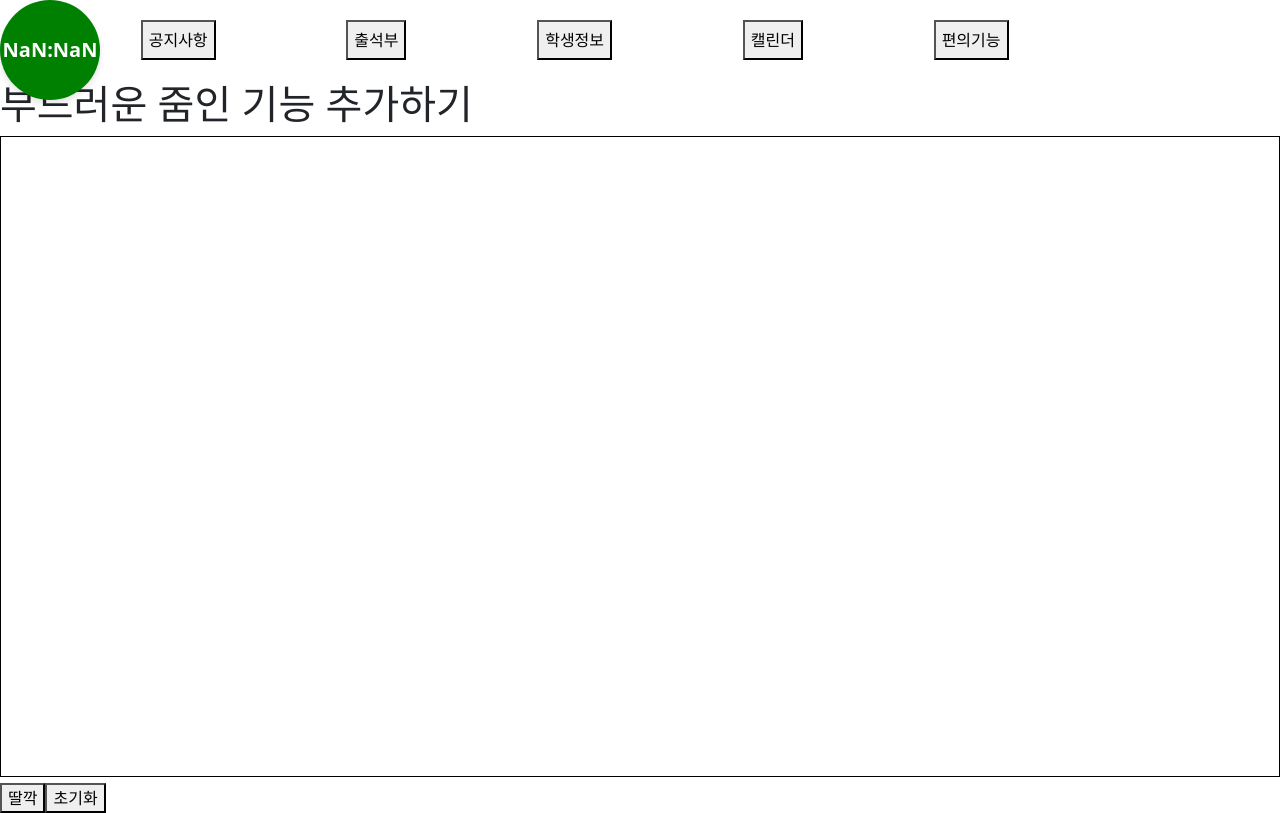
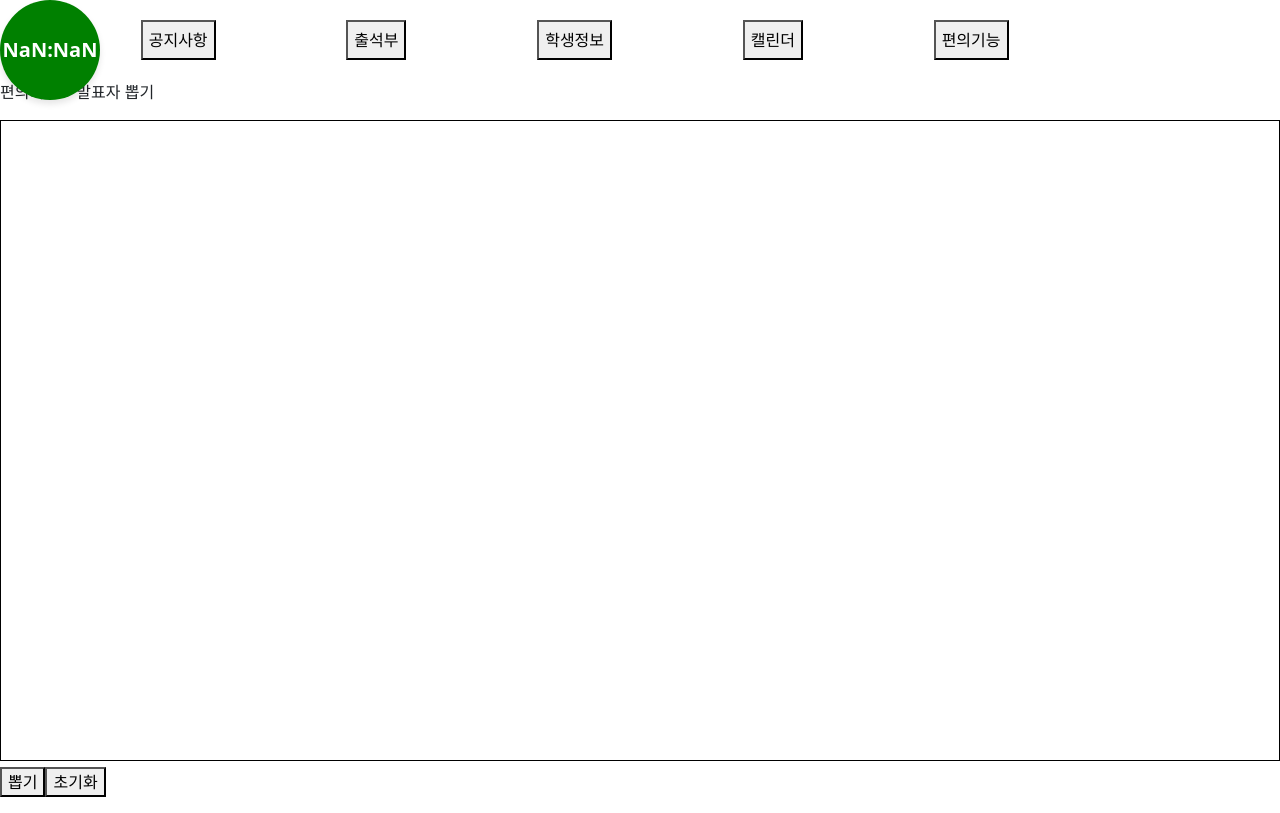
Before and after one commit to public-final-Project-PROJECT/DingDong-React, a React (Create React App) app in the folder client/: page /RandomPicker in a window 1280 px wide. Built offline with nearby package versions, Linux system fonts and the light colour scheme; no server answers.

Commit message:
테스트 2

```diff
--- a/client/src/hooks/useUserData.js
+++ b/client/src/hooks/useUserData.js
@@ -12,6 +12,7 @@ export const useUserData = () =>
     const [isSchoolNameEditable, setIsSchoolNameEditable] = useState(true);
     const [classCount, setClassCount] = useState(0);
     const [classList, setClassList] = useState([]);
+    const [selectedClassId, setSelectedClassId] = useState(null);
     const email = useMemo(() => profile?.email, [profile]);
     const navigate = useNavigate();
 
@@ -125,6 +126,8 @@ export const useUserData = () =>
         classCount,
         classList,
         fetchClassCount,
+        selectedClassId,
+        setSelectedClassId,
         Logout
     };
 };
--- a/client/src/pages/ClassList.jsx
+++ b/client/src/pages/ClassList.jsx
@@ -155,7 +155,6 @@ const DisplayNicknameCell = ({ nickname, onEdit }) => (
     </>
 );
 
-
 const ExpandedRowActions = ({ classItem, onQRCode, onClassSwitch, onDelete }) => (
     <tr>
         <td colSpan="9" style={{ backgroundColor: "#f1f1f1", textAlign: "center" }}>
@@ -196,7 +195,7 @@ const ExpandedRowActions = ({ classItem, onQRCode, onClassSwitch, onDelete }) =>
 const ClassList = () =>
 {
 
-    const { classList, teacherId, classCount } = useUserData();
+    const { classList, teacherId, classCount, setSelectedClassId } = useUserData();
     const [selectedRow, setSelectedRow] = useState(null);
     const [editIndex, setEditIndex] = useState(null);
     const [newNickname, setNewNickname] = useState("");
@@ -224,11 +223,13 @@ const ClassList = () =>
             setNewNickname("");
             return;
         }
+
         // 일부러 왼쪽으로 붙인 것
         const confirmationMessage =
 `학급 이름을 변경하시겠습니까?
 변경 전: ${classItem.classNickname}
 변경 후: ${newNickname}`
+
         if (window.confirm(confirmationMessage) && newNickname.trim() !== "")
         {
             try {
@@ -285,7 +286,9 @@ const ClassList = () =>
 
     const handleGoToClass = (classItem) =>
     {
-        navigate(`/class/${classItem.classId}`);
+        setSelectedClassId(classItem.classId);
+        alert(`${classItem.classNickname}(으)로 전환되었습니다.`);
+        navigate(`/`);
     };
 
     const handleMake = () =>
--- a/client/src/pages/Profile.js
+++ b/client/src/pages/Profile.js
@@ -7,7 +7,7 @@ import ClassList from "./ClassList";
 
 const Profile = () =>
 {
-    const { email, schoolName, setSchoolName, teacherId, Logout } = useUserData();
+    const { profile, email, schoolName, setSchoolName, teacherId, Logout } = useUserData();
     const [fetched, setFetched] = useState(false);
     const navigate = useNavigate();
 
@@ -111,8 +111,14 @@ const Profile = () =>
 
     return (
         <div>
-            <div>
-                <div>
+            <div className="teacher_profile">
+                <div className="google_profile">
+                    선생님 프로필<br/>
+                    <img src={profile.picture} alt="profile_img" className="profile_img"/><br/>
+                    {profile.name}<br/>
+                    {profile.email}<br/>
+                </div>
+                <div className="school">
                     <label htmlFor="schoolName">재직중인 학교: </label>
                     <input
                         id="schoolName"
--- a/client/src/pages/RandomPickerWithRoulette.jsx
+++ b/client/src/pages/RandomPickerWithRoulette.jsx
@@ -132,10 +132,26 @@ const RandomPickerWithRoulette = () =>
     };
 
     return (
-        <div style={{ position: "relative" }}>
-            <h1>부드러운 줌인 기능 추가하기</h1>
-            <div style={{ position: "relative", width: "100%" }}>
-                <video ref={videoRef} style={{ width: "100%", border: "1px solid black" }} />
+        <div
+            style={{
+                position: "relative",
+                width: "100%",
+                maxWidth: "1910px", // Constrain maximum width
+                height: window.innerWidth > 1280 ? "720px" : "auto", // Fix height at 720px if width > 1280
+                margin: "0 auto", // Center the container
+            }}
+        >
+            <p>편의기능 &gt; 발표자 뽑기</p>
+            <div style={{ position: "relative", width: "100%", height: "100%" }}>
+                <video
+                    ref={videoRef}
+                    style={{
+                        width: "100%",
+                        height: "100%",
+                        objectFit: "cover",
+                        border: "1px solid black",
+                    }}
+                />
                 <canvas
                     ref={canvasRef}
                     style={{
@@ -149,7 +165,7 @@ const RandomPickerWithRoulette = () =>
                 />
             </div>
             <button onClick={handleCapture} disabled={isRouletteRunning}>
-                {isRouletteRunning ? "..." : "딸깍"}
+                {isRouletteRunning ? "..." : "뽑기"}
             </button>
             <button onClick={handleResetHighlight}>초기화</button>
         </div>
```
